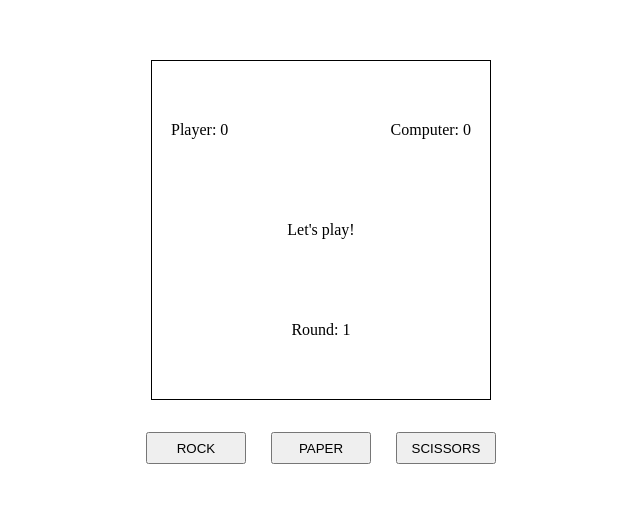
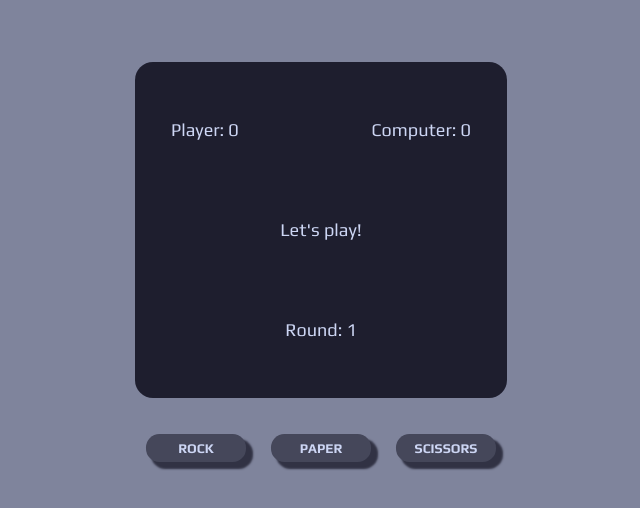
Before and after one commit to emiliano-chp-dev/odin-rock-paper-scissors, a plain HTML site: page index.html in a window 1280 px wide. Shown: the part 138-646 px from the top of the page, without its empty margins (319-959 px from the left). Drawn offline with Linux system fonts and the light colour scheme; a web font is replaced by a local one.

Commit message:
Style elements

```diff
--- a/style.css
+++ b/style.css
@@ -1,11 +1,13 @@
 /* Fonts */
-@import url('https://fonts.googleapis.com/css2?family=Coral+Pixels&display=swap');
+@import url('https://fonts.googleapis.com/css2?family=Play:wght@400;700&display=swap');
 
 /* Reset styles */
 body {
     margin: 0;
     padding: 0;
     box-sizing: border-box;
+    font-family: "Play", sans-serif;
+    font-size: 18px;
 }
 
 /* Style body */
@@ -15,6 +17,7 @@ body {
     flex-direction: column;
     justify-content: center;
     align-items: center;
+    background-color: #7f849c;
 }
 
 /* Style display */
@@ -22,12 +25,14 @@ body {
     height: 300px;
     width: 300px;
     margin-bottom: 2em;
-    border: 1px solid black;
-    padding: 1.2em;
+    border-radius: 1em;
+    padding: 1em 2em;
     display: flex;
     flex-direction: column;
     justify-content: space-around;
     align-items: center;
+    background-color: #1e1e2e;
+    color: #cdd6f4;
 }
 
 /* Style scoreboard */
@@ -47,6 +52,19 @@ body {
 
 .button_wrapper button {
     width: 100px;
+    outline: none;
+    border: none;
+    border-radius: 1em;
     padding: .5em 1em;
+    background-color: #45475a;
+    box-shadow: 6px 6px 2px 1px rgba(30, 30, 46, .8);
     text-align: center;
+    font-family: 'Play', sans-serif;
+    font-weight: 700;
+    color: #cdd6f4;
 }
+
+.button_wrapper button:active {
+    box-shadow: 2px 2px 1px 1px rgba(30, 30, 46, .8);
+    color: #f9e2af;
+}
```
